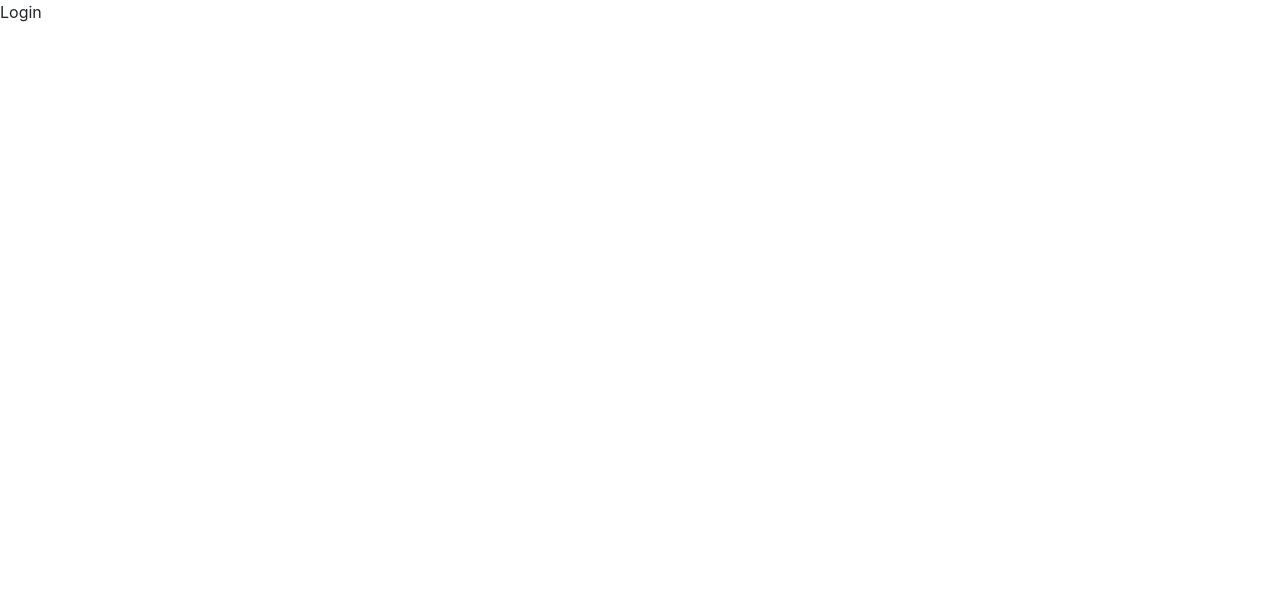
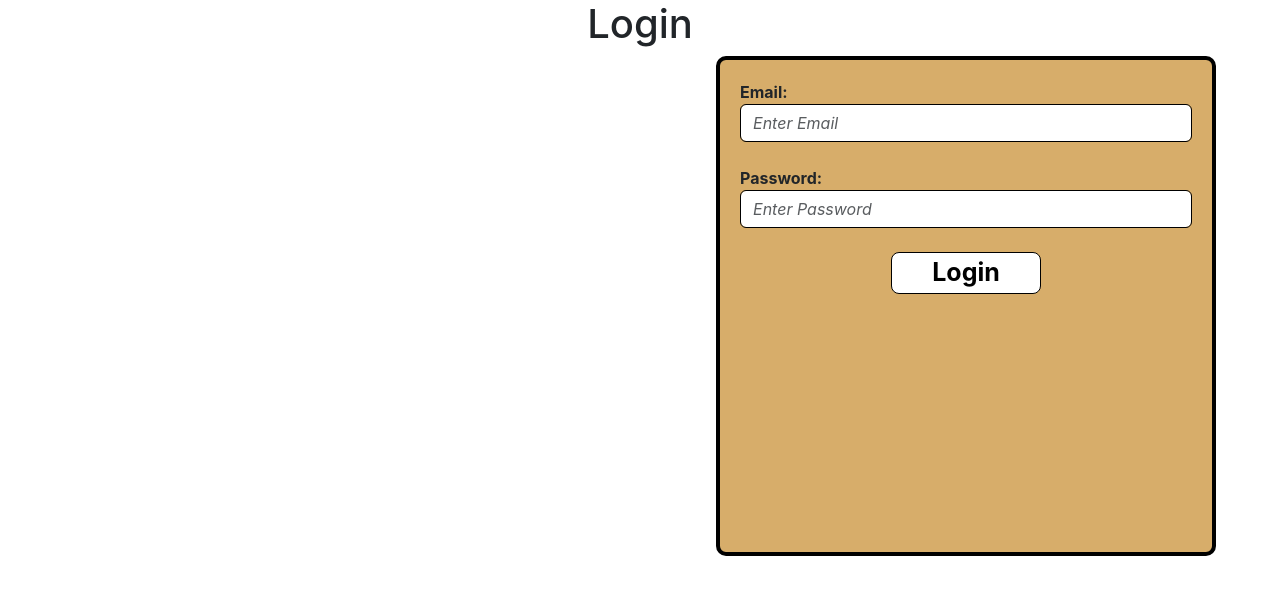
Before and after one commit to samruddhi303/Turn-table, a React (Create React App) app in the folder client/: page /login in a window 1280 px wide. Shown: the top 594 px of the page. Built offline with nearby package versions, Linux system fonts and the light colour scheme.

Commit message:
loginpage

```diff
--- a/client/src/views/Login/login.css
+++ b/client/src/views/Login/login.css
@@ -0,0 +1,33 @@
+.form-container{
+    height: 500px;
+    width: 500px;
+    border: 4px solid black;
+    padding: 20px;
+    margin: auto;
+    border-radius: 10px;
+    font-weight: bold;
+    background-color: rgb(215, 173, 106);
+    box-shadow:  10px 10px 5px 0px rgba (black);
+
+
+   }
+   .form-control{
+       font-style: italic;
+       border: 1px solid black;
+   }
+
+   .login-button{
+       font-size: 25px;
+       background-color: white;
+       color: black;
+       display: block;
+       margin-left: auto;
+       margin-right: auto;
+       border-radius: 8px;
+       border: 1px solid black;
+       font-weight: bold;
+       width: 150px;
+
+
+
+   }
--- a/client/src/views/Login/login.js
+++ b/client/src/views/Login/login.js
@@ -1,9 +1,68 @@
-import React from 'react'
+import React, {useState} from 'react'
+import axios from "axios"
+import  "./login.css"
+
+function Login() {
+
+    const [email, setEmail] = useState('')
+    const [password, setPassword] = useState('')// eslint-disable-next-line
 
 
-function login() {
+    async function loginUser() {
+     const Response = await axios.post('/login', {
+        email: email,
+        password: password,
+
+    })
+    console.log(Response.data)
+    if (Response.data.success){
+      alert(Response.data.message)
+      localStorage.setItem('currentUser', JSON.stringify(Response.data.data));
+      window.location.href="/"
+
+    }
+    else{
+        alert('Error: ' + Response.data.message)
+        setEmail("")
+        setPassword("")
+        localStorage.removeItem('currentUser', JSON.stringify(Response.data.data));
+    }
+
+}
   return (
-       <div>Login</div>
+       <div>
+        <h1 className='text-center'>Login</h1>
+        <div className='row'>
+            <div className='col-md-6'>
+
+            </div>
+            <div className='col-md-6'>
+                <div className='form-container'>
+                    <form>
+                        <div className='form-group'>
+
+
+                            <div>
+                            <label htmlFor='email'>Email: </label>
+                            <input type='text' className='form-control' id='email' placeholder='Enter Email' value={email} onChange={(e) => setEmail(e.target.value)} /><br/>
+                            </div>
+
+                            <div>
+                            <label htmlFor='password'>Password: </label>
+                            <input type='text' className='form-control' id='password' placeholder='Enter Password'  value={password} onChange={(e) => setPassword(e.target.value)} /><br/>
+
+                        </div>
+                        <div>
+                            <button type = 'button' className='login-button' onClick={loginUser}>Login</button>
+                        </div>
+                        </div>
+                    </form>
+                </div>
+            </div>
+        </div>
+       </div>
   )
+
 }
-export default login
+
+export default Login
--- a/client/src/views/Signup/signup.js
+++ b/client/src/views/Signup/signup.js
@@ -1,13 +1,13 @@
-import React, {UseState} from 'react'
+import React, {useState} from 'react'
 import axios from "axios"
 import  "./signup.css"
 
 function signup() {
-    const [name, setName] = UseState('')
-    const [email, setEmail] = UseState('')
-    const [phone, setPhone] = UseState('')
-    const [password, setPassword] = UseState('')// eslint-disable-next-line
-    const [role, setrole] = UseState('user')
+    const [name, setName] = useState('')
+    const [email, setEmail] = useState('')
+    const [phone, setPhone] = useState('')
+    const [password, setPassword] = useState('')// eslint-disable-next-line
+    const [role, setrole] = useState('user')
 
     async function signupUser() {
      const Response = await axios.post('/Signup', {
```
